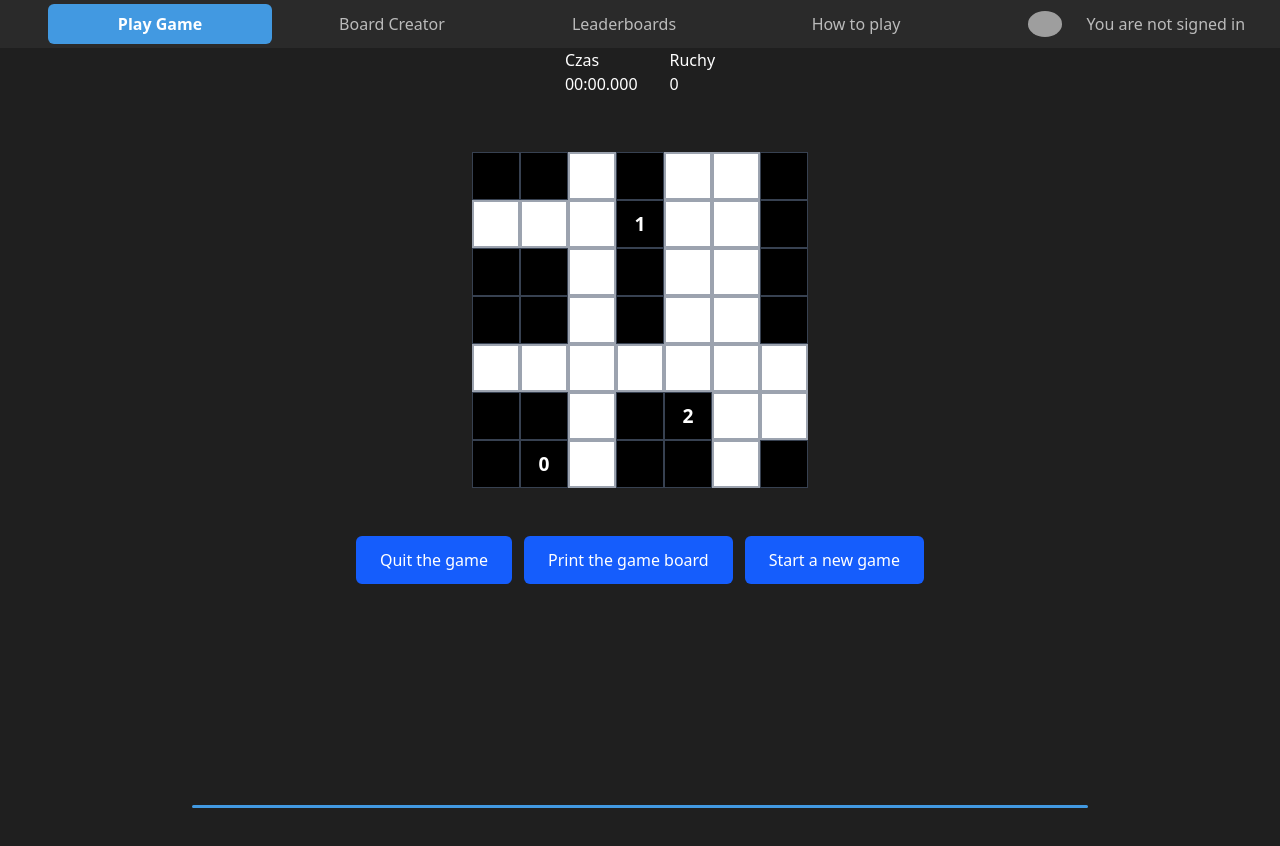
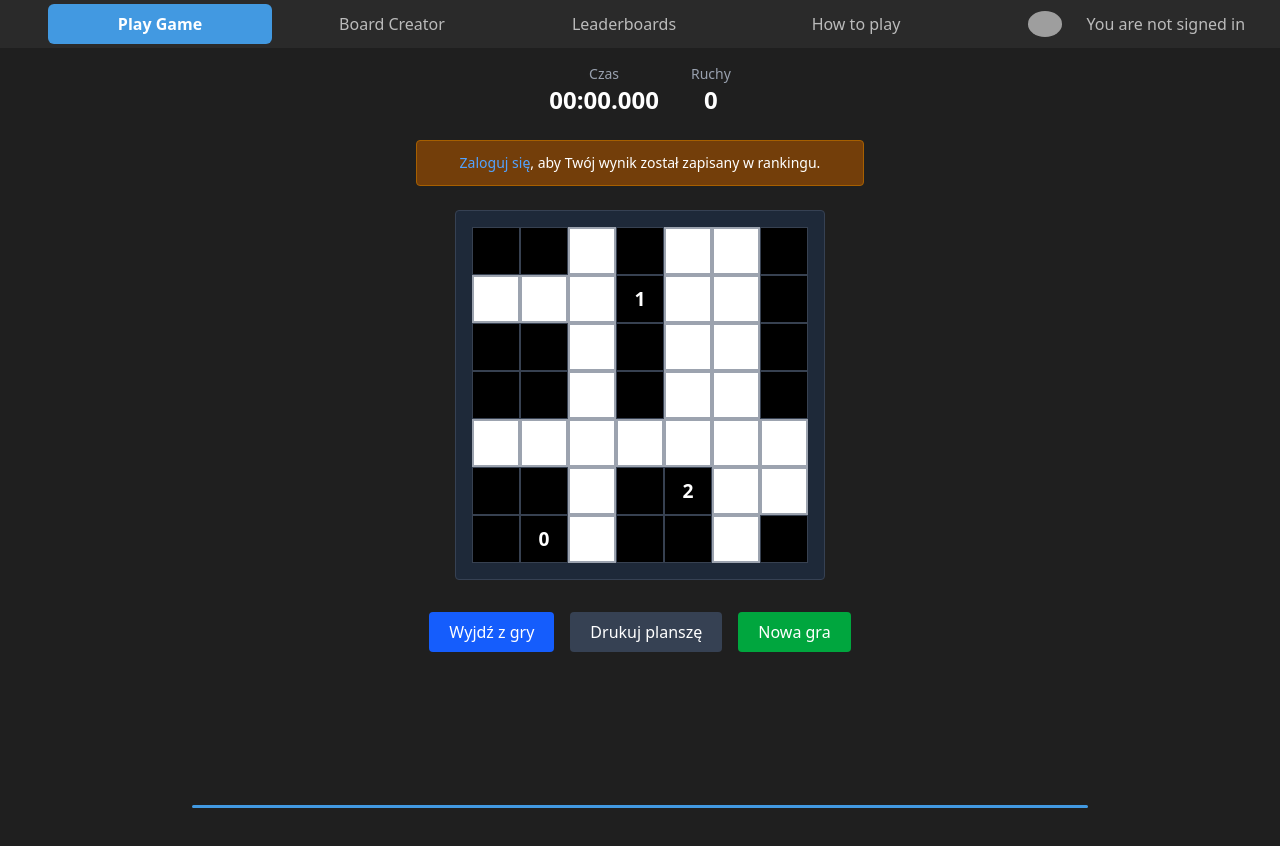
Before and after one commit to Viiico/Akari, a Nuxt app: page /Game in a window 1280 px wide. Before the commit the page ends 800 px from the top, so only its background shows below. Built offline with nearby package versions, Linux system fonts and the light colour scheme; grey boxes are pictures that could not be loaded.

Commit message:
Wysylanie wyniku do bazy

```diff
--- a/app/composables/useGameBoard.ts
+++ b/app/composables/useGameBoard.ts
@@ -128,6 +128,7 @@ export function useGameBoard() {
       stopTimer();
       gameState.value = GameStates.WON;
     }
+
     return isSolved.value;
   };
 
--- a/app/lib/Types/Game.ts
+++ b/app/lib/Types/Game.ts
@@ -33,6 +33,12 @@ export enum GameStates {
   WON = "WON",
 }
 
+export enum LeaderBoardPeriods {
+  DAILY = "DAILY",
+  WEEKLY = "WEEKLY",
+  ALL_TIME = "ALL_TIME",
+}
+
 // WallCellState: 0-4 Liczba żarówek. 5 - Czarne Pole bez podpowiedzi
 
 export interface ICell {
--- a/app/lib/Types/Generic.ts
+++ /dev/null
@@ -1,5 +0,0 @@
-export enum LeaderBoardPeriods {
-    DAILY = 'DAILY',
-    WEEKLY = 'WEEKLY',
-    ALL_TIME = 'ALL_TIME'
-}
--- a/app/pages/Game.vue
+++ b/app/pages/Game.vue
@@ -1,31 +1,93 @@
+[file name]: Game.vue
+[file content begin]
 <template>
     <NavigationPanel />
-    <main class="game-container">
+    <main class="container min-h-screen text-white p-4">
         <!-- Winning Message -->
-        <div v-if="gameState === GameStates.WON" class="mb-6 p-4 bg-green-900/30 border border-green-500 rounded-md">
-            <h3 class="text-lg font-semibold text-green-400 text-center">Gratulacje! Rozwiązałeś planszę!</h3>
-            <div class="text-center mt-2">
-                <p>Czas: {{ formattedTime }}</p>
-                <p>Liczba ruchów: {{ movesCount }}</p>
-                <p>Uzyskany wynik: {{ calculatedScore }}</p>
+        <div v-if="gameState === GameStates.WON" class="mb-6 p-4 bg-green-800 border border-green-600 rounded">
+            <h3 class="text-xl font-bold text-center mb-2">Gratulacje! Rozwiązałeś planszę!</h3>
+            <div class="flex justify-center space-x-8">
+                <div class="text-center">
+                    <div class="text-gray-300 text-sm">Czas</div>
+                    <div class="text-2xl font-bold">{{ formattedTime }}</div>
+                </div>
+                <div class="text-center">
+                    <div class="text-gray-300 text-sm">Ruchy</div>
+                    <div class="text-2xl font-bold">{{ movesCount }}</div>
+                </div>
+                <div class="text-center">
+                    <div class="text-gray-300 text-sm">Wynik</div>
+                    <div class="text-2xl font-bold text-yellow-400">{{ calculatedScore }}</div>
                 </div>
             </div>
 
-        <!-- Game Stats -->
-        <div v-if="gameState !== GameStates.WON" class="mb-6 flex justify-center items-center space-x-8">
-            <div class="stat-box">
-                <div class="stat-label">Czas</div>
-                <div class="stat-value">{{ formattedTime }}</div>
+            <!-- Score Submission Section -->
+            <div class="text-center mt-6">
+                <button
+                    v-if="userLoggedIn && !scoreSubmitted && !isSubmitting"
+                    @click="submitScore"
+                    class="px-6 py-3 bg-blue-600 hover:bg-blue-700 text-white font-medium rounded-md transition-colors"
+                >
+                    Zapisz wynik w rankingu
+                </button>
+                <button
+                    v-if="userLoggedIn && !scoreSubmitted && isSubmitting"
+                    disabled
+                    class="px-6 py-3 bg-blue-400 text-white font-medium rounded-md transition-colors"
+                >
+                    Zapisywanie...
+                </button>
+                <div
+                    v-if="userLoggedIn && scoreSubmitted"
+                    class="text-green-400 font-medium"
+                >
+                    ✓ Wynik został zapisany!
                 </div>
-            <div class="stat-box">
-                <div class="stat-label">Ruchy</div>
-                <div class="stat-value">{{ movesCount }}</div>
+                <div
+                    v-if="!userLoggedIn"
+                    class="text-yellow-400 text-sm mt-2"
+                >
+                    Zaloguj się, aby zapisać swój wynik w rankingu.
+                </div>
+                <div
+                    v-if="submitError"
+                    class="text-red-400 text-sm mt-2"
+                >
+                    {{ submitError }}
                 </div>
             </div>
-        <div class="container mx-auto p-4">
+        </div>
+
+        <!-- Game Stats (During Play) -->
+        <div v-if="gameState !== GameStates.WON" class="mb-6 flex justify-center space-x-8">
+            <div class="text-center">
+                <div class="text-gray-400 text-sm">Czas</div>
+                <div class="text-2xl font-bold">{{ formattedTime }}</div>
+            </div>
+            <div class="text-center">
+                <div class="text-gray-400 text-sm">Ruchy</div>
+                <div class="text-2xl font-bold">{{ movesCount }}</div>
+            </div>
+        </div>
+
+        <!-- Login Warning -->
+        <div v-if="!userLoggedIn"
+            class="mb-6 p-3 bg-yellow-900 border border-yellow-700 rounded max-w-md mx-auto items-center flex justify-center">
+            <div class="flex items-center">
+                <p class="text-sm items-center flex justify-center">
+                    <button @click="toggleSignDropdown"
+                        class="nav-link inline-block text-blue-400 hover:text-blue-300 transition-colors font-medium">
+                        Zaloguj się
+                    </button>
+                    , aby Twój wynik został zapisany w rankingu.
+                </p>
+            </div>
+        </div>
+
         <!-- Game Board -->
-            <div class="flex justify-center mb-6">
-                <div id='board' v-if="boardGrid.length > 0" class="inline-block p-4 bg-gray 800 rounded-lg">
+        <div class="flex justify-center mb-8">
+            <div id='board' v-if="boardGrid.length > 0"
+                class="inline-block p-4 bg-gray-800 border border-gray-700 rounded">
                 <div class="grid gap-0" :style="{ gridTemplateColumns: `repeat(${cols}, minmax(0, 1fr))` }">
                     <div v-for="(row, rowIndex) in boardGrid" :key="rowIndex" class="contents">
                         <template v-for="(cell, colIndex) in row" :key="colIndex">
@@ -38,53 +100,26 @@
                 </div>
             </div>
         </div>
-            <div class="mt-8 flex flex-wrap gap-3 justify-center">
-                <button @click="quitGame"
-                    class="button px-6 py-3 bg-blue-600 hover:bg-blue-700 text-white font-medium rounded-md transition-colors disabled:bg-gray-500">
-                    Quit the game
+
+        <!-- Game Controls -->
+        <div class="flex flex-wrap justify-center gap-4">
+            <NuxtLink to="/" class="px-5 py-2 bg-blue-600 hover:bg-blue-700 text-white font-medium rounded">
+                Wyjdź z gry
+            </NuxtLink>
+            <button @click="printDiv('board')"
+                class="px-5 py-2 bg-gray-700 hover:bg-gray-600 text-white font-medium rounded">
+                Drukuj planszę
             </button>
-                <button @click="printDiv('board')"
-                    class="button px-6 py-3 bg-blue-600 hover:bg-blue-700 text-white font-medium rounded-md transition-colors disabled:bg-gray-500">
-                    Print the game board
-                </button>
-                <button @click="initializeBoard(selectedSize, selectedSize)"
-                    class="button px-6 py-3 bg-blue-600 hover:bg-blue-700 text-white font-medium rounded-md transition-colors disabled:bg-gray-500">
-                    Start a new game
+            <button @click="startNewGame"
+                class="px-5 py-2 bg-green-600 hover:bg-green-700 text-white font-medium rounded">
+                Nowa gra
             </button>
         </div>
-        </div>
     </main>
-    <!-- <main class="how-to-play-page">
-        <div class="container">
-            <h1>Play Game - {{ selectedSizeLabel }} ({{ selectedDifficultyLabel }})</h1>
-
-            <div class="mt-8 flex flex-wrap gap-3 justify">
-                <button @click="submitRandomScore" :disabled="isSubmitting"
-                    class="px-6 py-3 bg-blue-600 hover:bg-blue-700 text-white font-medium rounded-md transition-colors disabled:bg-gray-500">
-                    {{ isSubmitting ? 'Submitting...' : 'Submit Random Score' }}
-                </button>
-                <button @click="printDiv('board')"
-                    class="px-6 py-3 bg-blue-600 hover:bg-blue-700 text-white font-medium rounded-md transition-colors disabled:bg-gray-500">
-                    Print
-                </button>
-            </div>
-
-            <div v-if="lastSubmission" class="mt-6 p-4 bg-gray-800 rounded-md">
-                <h3 class="text-lg font-semibold text-green-400">Last Submission:</h3>
-                <p>Score: {{ lastSubmission.score }}</p>
-                <p>Time: {{ lastSubmission.completionTime }}s</p>
-            </div>
-
-            <div v-if="error" class="mt-6 p-4 bg-red-900/30 border border-red-500 rounded-md">
-                <p class="text-red-400">Error: {{ error }}</p>
-            </div>
-
-        </div>
-    </main> -->
 </template>
 
 <script setup lang="ts">
-import { computed, onMounted, ref } from 'vue';
+import { ref, onMounted } from 'vue';
 import { useGameBoard } from '../composables/useGameBoard';
 import { CellType, GameStates } from '../lib/Types/Game';
 import { BoardSize as BoardSizeType, Difficulty as DifficultyType } from "../lib/Types/Game";
@@ -94,7 +129,9 @@ import { useRouter } from 'vue-router';
 const router = useRouter()
 const selectedSize = useState('selectedSize', () => BoardSizeType.SMALL);
 const selectedDifficulty = useState('selectedDifficulty', () => DifficultyType.EASY);
-
+const userLoggedIn = useState("userLoggedIn", () => false);
+const userLoginDropdownOpen = useState("userLoginDropdownOpen", () => false);
+const username = useState('username', () => '');
 
 const {
     board,
@@ -103,6 +140,7 @@ const {
     cols,
     boardGrid,
     movesCount,
+    timer,
     formattedTime,
     calculatedScore,
     initializeBoard,
@@ -110,85 +148,83 @@ const {
     handleCellClickRight
 } = useGameBoard();
 
+const isSubmitting = ref(false);
+const submitError = ref('');
+const scoreSubmitted = ref(false);
+
 onMounted(() => {
     initializeBoard(selectedSize.value, selectedSize.value, selectedDifficulty.value);
 });
 
+const toggleSignDropdown = () => {
+    userLoginDropdownOpen.value = !userLoginDropdownOpen.value;
+}
+
+const startNewGame = () => {
+    scoreSubmitted.value = false;
+    submitError.value = '';
+    initializeBoard(selectedSize.value, selectedSize.value, selectedDifficulty.value);
+};
+
+const submitScore = async () => {
+    if (!userLoggedIn.value) {
+        submitError.value = 'Musisz być zalogowany, aby zapisać wynik.';
+        return;
+    }
+
+    isSubmitting.value = true;
+    submitError.value = '';
+
+    try {
+        // Konwersja czasu z milisekund na sekundy
+        const completionTimeInSeconds = Math.floor(timer.value / 1000);
+
+        const response = await $fetch.raw('/api/scores/submit-score', {
+            method: 'POST',
+            body: {
+                username: username.value,
+                score: calculatedScore.value,
+                completionTime: completionTimeInSeconds,
+                boardSize: selectedSize.value,
+                difficulty: selectedDifficulty.value,
+                moves: movesCount.value
+            },
+            async onResponseError({ response }) {
+                isSubmitting.value = false;
+                submitError.value = response._data?.message || 'Wystąpił błąd podczas zapisywania wyniku.';
+                return;
+            }
+        });
+
+        if (response.ok) {
+            scoreSubmitted.value = true;
+            submitError.value = '';
+        } else {
+            submitError.value = 'Wystąpił błąd podczas zapisywania wyniku.';
+        }
+    } catch (error: any) {
+        submitError.value = error.message || 'Wystąpił błąd podczas zapisywania wyniku.';
+    } finally {
+        isSubmitting.value = false;
+    }
+};
 
 function printDiv(divName: string) {
-    var printContents = document.getElementById(divName).innerHTML;
-    var originalContents = document.body.innerHTML;
+    const printContents = document.getElementById(divName)!.innerHTML;
+    const originalContents = document.body.innerHTML;
 
     document.body.innerHTML = printContents;
-
     window.print();
-
     document.body.innerHTML = originalContents;
 }
-
-function quitGame() {
-    router.push('/');
-}
-
-
-
-// const selectedSizeLabel = computed(() => {
-//     const sizes = { small: '7×7', medium: '10×10', large: '14×14' };
-//     return sizes[selectedSize.value] || '7×7';
-// });
-
-// const selectedDifficultyLabel = computed(() => {
-//     const difficulties = { easy: 'Easy', medium: 'Medium', hard: 'Hard' };
-//     return difficulties[selectedDifficulty.value] || 'Easy';
-// });
-
-// const isSubmitting = ref(false);
-// const lastSubmission = ref(null);
-// const error = ref(null);
-
-// const submitRandomScore = async () => {
-//     isSubmitting.value = true;
-//     error.value = null;
-
-//     const score = Math.floor(Math.random() * 10000) + 1000;
-//     const completionTime = Math.floor(Math.random() * 600) + 60;
-
-//     console.log(`About to send: ${username.value}, ...`);
-
-
-//     const response = await $fetch.raw('/api/scores/submit-score', {
-//         method: 'POST',
-//         body: {
-//             username: username.value,
-//             score,
-//             completionTime
-//         },
-//         async onResponseError({ response }) {
-//             isSubmitting.value = false;
-//             error.value = (response._data).message;
-//             return;
-//         }
-//     });
-
-//     lastSubmission.value = {
-//         score: randomScore,
-//         completionTime: randomTime,
-//         userId: response.userId || 'Unknown'
-//     };
-// };
 </script>
 
 <style scoped>
-.how-to-play-page {
-    min-height: calc(100vh - 60px);
-    background-color: #1F1F1F;
-    color: white;
-    padding: 2rem 1rem;
-}
-
 .container {
     width: 95%;
     max-width: 1200px;
     margin: 0 auto;
+    background-color: #1F1F1F;
 }
 </style>
+[file content end]
--- a/app/pages/Leaderboards.vue
+++ b/app/pages/Leaderboards.vue
@@ -57,7 +57,7 @@
 
 <script setup>
 import { ref, watch, computed } from 'vue'
-import { LeaderBoardPeriods as LeaderboardPeriodsType } from "../lib/Types/Generic"
+import { LeaderBoardPeriods as LeaderboardPeriodsType } from "../lib/Types/Game";
 
 definePageMeta({
   middleware: ['auth']
```
Also changed, not shown: 2 other files (tests, documents, lock files or other folders). Lines whose indentation alone changed are shown as unchanged.
